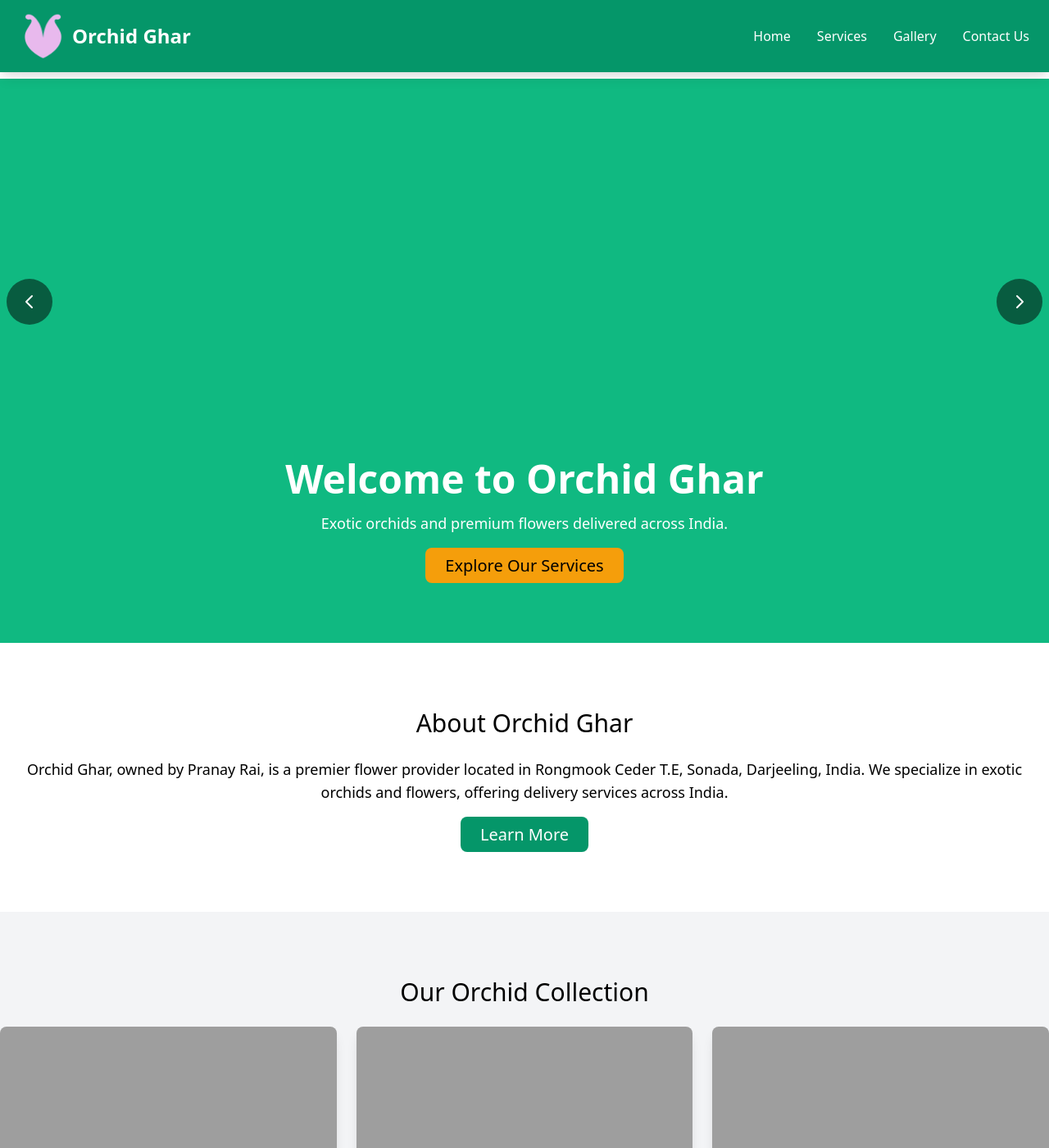
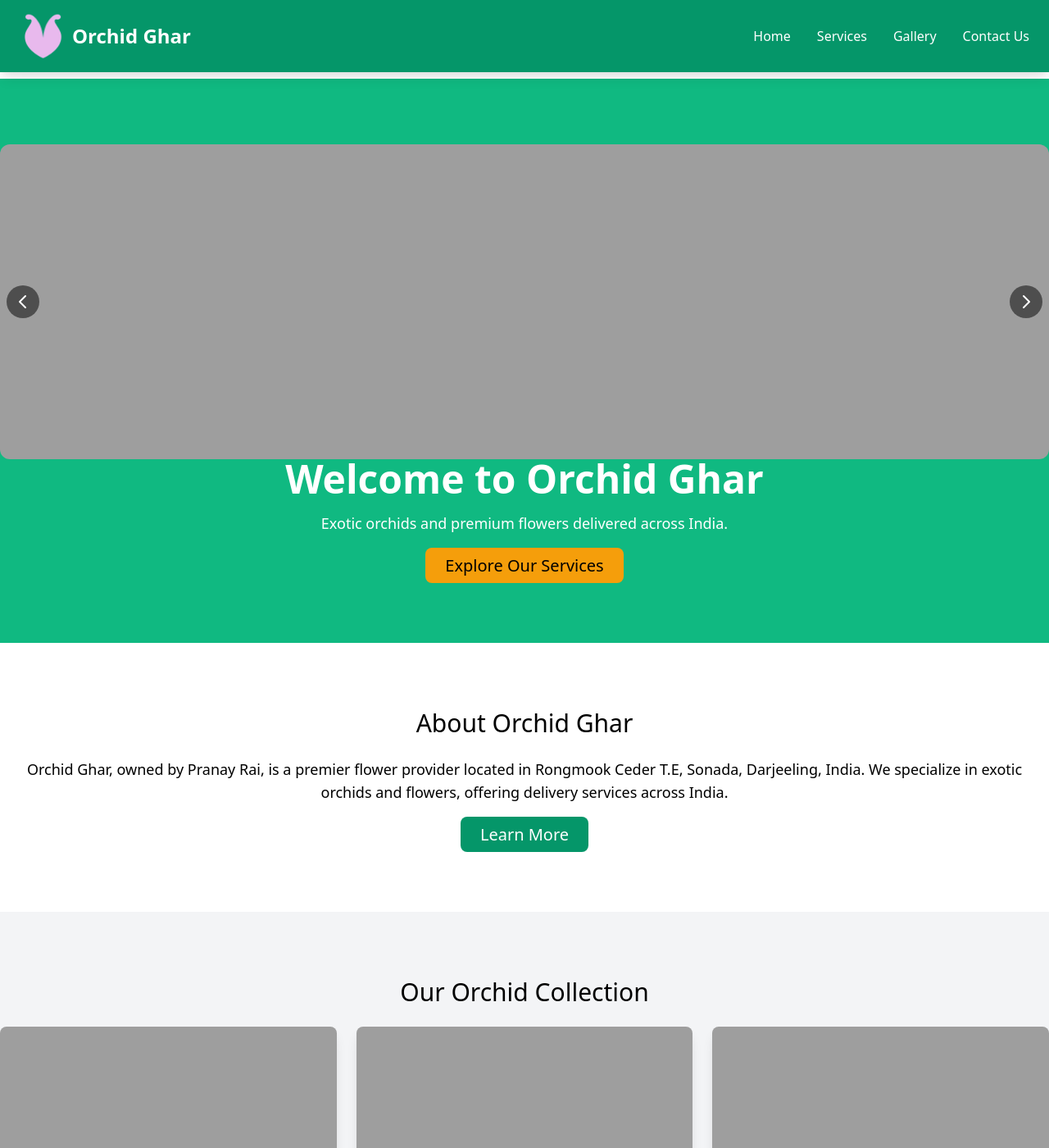
Before and after one commit to OrchidGhar/orchidghar.github.io, a Jekyll site: the page built from index.html, in a window 1280 px wide and 1400 px high. Shown: the whole window at 82% size. Built offline with Jekyll 4.4.1, drawn with Linux system fonts in a browser that asks for light colours; nearby versions of some CDN libraries.

Commit message:
index.html updated

```diff
--- a/_layouts/default.html
+++ b/_layouts/default.html
@@ -10,6 +10,8 @@
     <title>{{ page.title }}</title>
     <link href="https://cdn.jsdelivr.net/npm/tailwindcss@2.0.0/dist/tailwind.min.css" rel="stylesheet">
     <link rel="stylesheet" href="https://cdnjs.cloudflare.com/ajax/libs/font-awesome/6.5.1/css/all.min.css">
+    <link rel="stylesheet" href="assets/css/app.css">
+
 </head>
 <body>
     {% include header.html %}
--- /dev/null
+++ b/assets/css/app.css
@@ -0,0 +1,17 @@
+/* Optional: If you want to control opacity transition more effectively */
+.carousel-item {
+    transition: opacity 0.5s ease-in-out;
+  }
+
+  .carousel-control-prev,
+  .carousel-control-next {
+    background: rgba(0, 0, 0, 0.5);
+    border-radius: 50%;
+    padding: 0.5rem;
+    z-index: 10;
+  }
+
+  .carousel-control-prev:hover,
+  .carousel-control-next:hover {
+    background: rgba(0, 0, 0, 0.75);
+  }
```
Also changed, not shown: index.html (+34 -0 lines).
